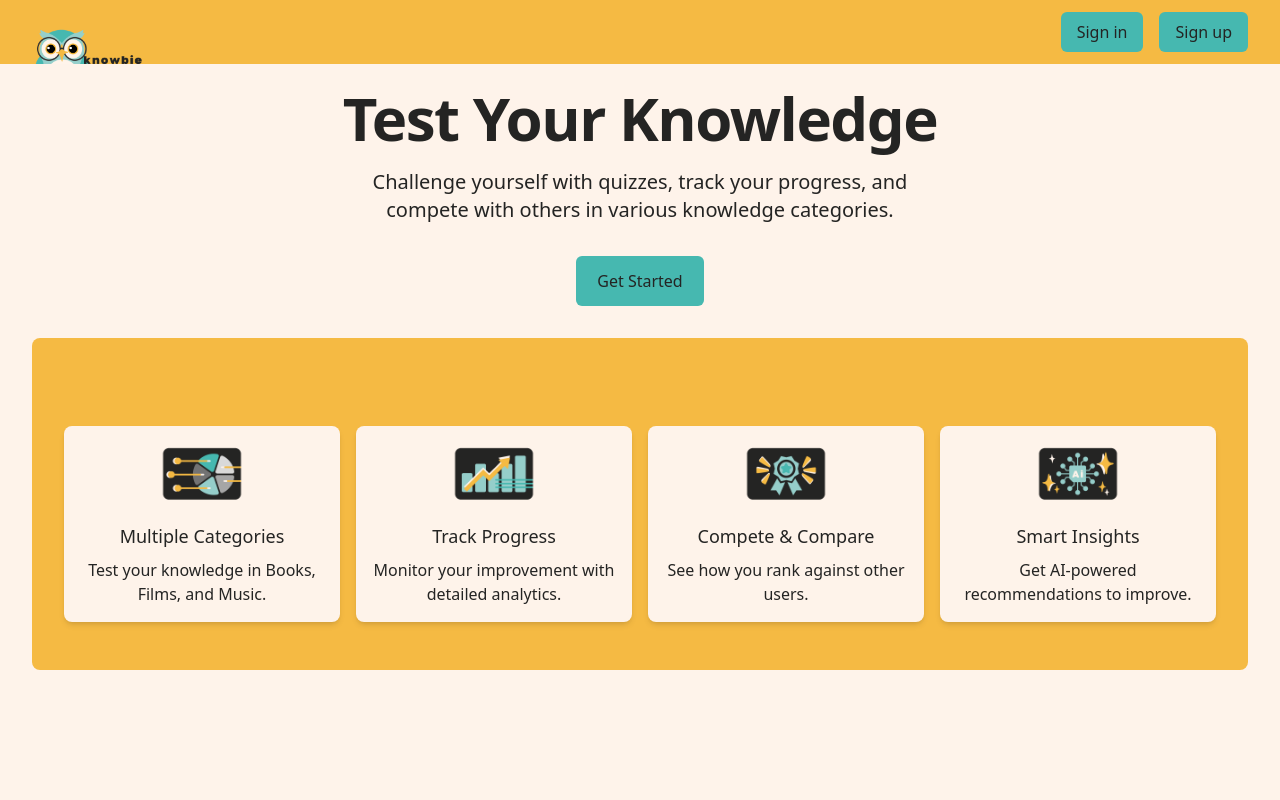
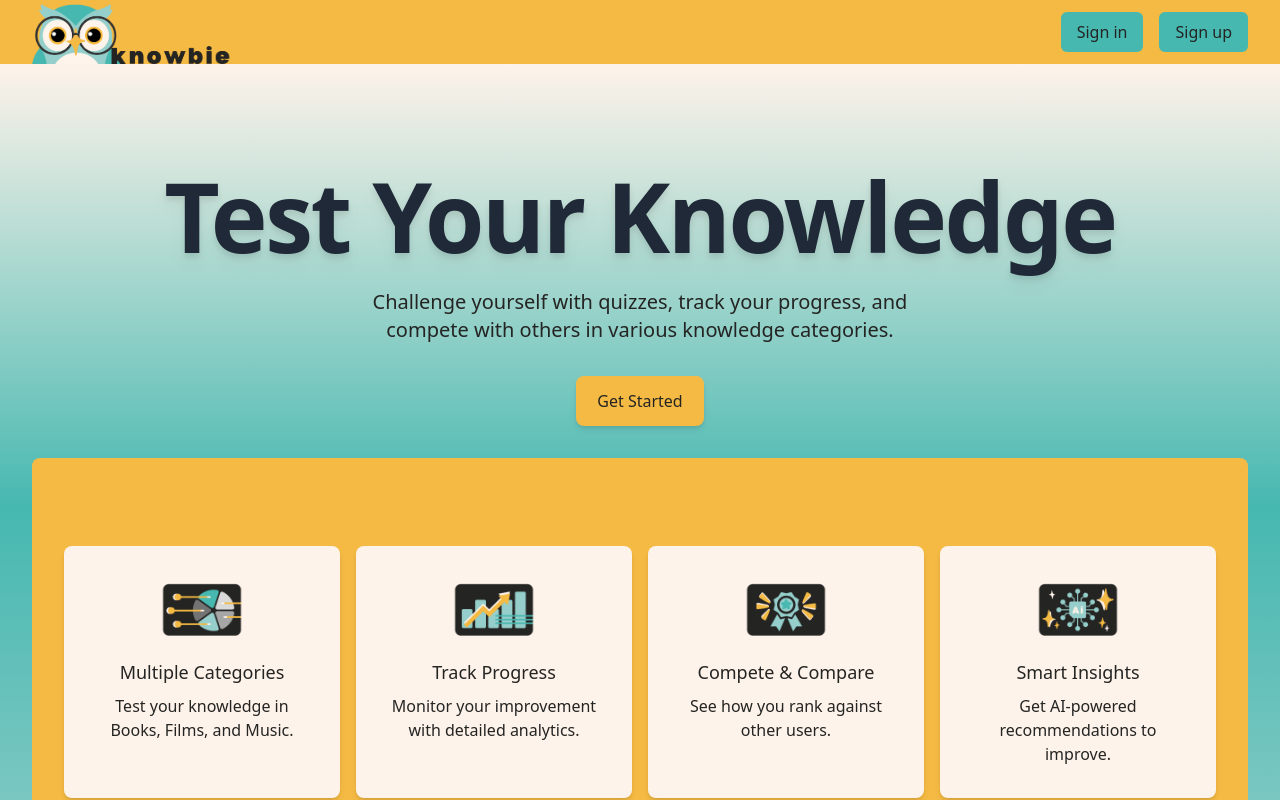
Before and after one commit to nandyamit/knowbie, a React (Vite) app in the folder client/: page / in a window 1280 px wide. Shown: the top 800 px of the page. Built offline with nearby package versions, Linux system fonts and the light colour scheme; no server answers.

Commit message:
added some more style to landing page, signup page, and login page

```diff
--- a/client/src/components/auth/LoginForm.tsx
+++ b/client/src/components/auth/LoginForm.tsx
@@ -23,7 +23,7 @@ export const LoginForm = () => {
   };
 
   return (
-    <div className="min-h-screen flex items-center justify-center bg-primary-100">
+    <div className="flex items-center justify-center min-h-screen bg-gradient-to-b from-primary-100 via-secondary-300 to-secondary-100">
       <div className="max-w-md w-full space-y-8 p-8 bg-secondary-300 rounded-lg shadow">
         <h2 className="text-3xl font-bold text-center">Sign in</h2>
         {error && (
--- a/client/src/components/auth/SignupForm.tsx
+++ b/client/src/components/auth/SignupForm.tsx
@@ -52,7 +52,7 @@ export const SignupForm = () => {
   };
 
   return (
-    <div className="min-h-screen flex items-center justify-center bg-primary-100 py-12 px-4">
+    <div className="flex items-center justify-center min-h-screen bg-gradient-to-b from-primary-100 via-secondary-300 to-secondary-200 py-12 px-4">
       <div className="max-w-md w-full space-y-8">
         <form onSubmit={handleSubmit} className="bg-secondary-300 shadow-md rounded-lg px-8 pt-6 pb-8 mb-4">
           <div className="mb-4">
--- a/client/src/components/common/Header.tsx
+++ b/client/src/components/common/Header.tsx
@@ -14,7 +14,7 @@ export const Header = () => {
           <div className="flex justify-between h-16">
             <div className="flex-shrink-0 flex items-center">
               <img
-              src="Assets/knowbie_logo.png"
+              src="Assets/knowbie_logo_header.png"
               alt="Knowbie"
               className="h-16 w-auto cursor-pointer animate-bounceStop"
               onClick={() => navigate('/')}/>
--- a/client/src/components/marketing/Features.tsx
+++ b/client/src/components/marketing/Features.tsx
@@ -25,12 +25,12 @@ export const Features = () => {
   ];
 
   return (
-    <div className="py-12 bg-secondary-300 rounded-lg animate-[fadeInOut]">
+    <div className="py-12 bg-secondary-300 rounded-lg">
       <div className="max-w-7xl mx-auto px-4 sm:px-6 lg:px-8">
         <div className="mt-10 grid grid-cols-1 gap-4 sm:grid-cols-2 lg:grid-cols-4">
             {features.map((feature, index) => (
               <div key={index}
-              className="text-center bg-primary-100 rounded-lg shadow-md p-4">
+              className="text-center bg-primary-100 rounded-lg shadow-md p-8 transition-transform duration-200 hover:scale-105">
                 <div className="text-5xl mb-4">{feature.icon}</div>
                 <h3 className="text-lg font-medium text-primary-200">
                   {feature.title}
--- a/client/src/pages/LandingPage.tsx
+++ b/client/src/pages/LandingPage.tsx
@@ -4,11 +4,11 @@ import { Features } from '../components/marketing/Features';
 
 export const LandingPage = () => {
   return (
-    <div className="min-h-screen bg-primary-100 flex flex-col items-center justify-center">
+    <div className="min-h-screen bg-gradient-to-b from-primary-100 via-secondary-100 to-secondary-200 py-20 flex flex-col items-center justify-center">
       <main className="w-full flex-1">
         <div className="max-w-7xl mx-auto py-6 px-4 sm:px-6 lg:px-8 flex flex-col items-center">
           <div className="text-center">
-            <h2 className="text-4xl font-extrabold text-primary-200 sm:text-5xl sm:tracking-tight lg:text-6xl">
+            <h2 className="text-5xl font-bold text-gray-800 sm:text-7xl lg:text-8xl tracking-tight mb-6 drop-shadow-lg">
               Test Your Knowledge
             </h2>
             <p className="mt-5 max-w-xl mx-auto text-xl text-primary-200">
@@ -18,7 +18,7 @@ export const LandingPage = () => {
             <div className="mt-8">
               <Link
                 to="/signup"
-                className="inline-flex items-center justify-center px-5 py-3 border border-transparent text-base font-medium rounded-md text-primary-200 bg-secondary-100 hover:bg-secondary-200 mb-8"
+                className="inline-flex items-center justify-center px-5 py-3 border border-transparent text-base font-medium rounded-lg text-primary-200 bg-secondary-300 hover:bg-secondary-200 mb-8 shadow-md p-6"
               >
                 Get Started
               </Link>
```
Also changed, not shown: client/Assets/knowbie_logo_header.png (added).
